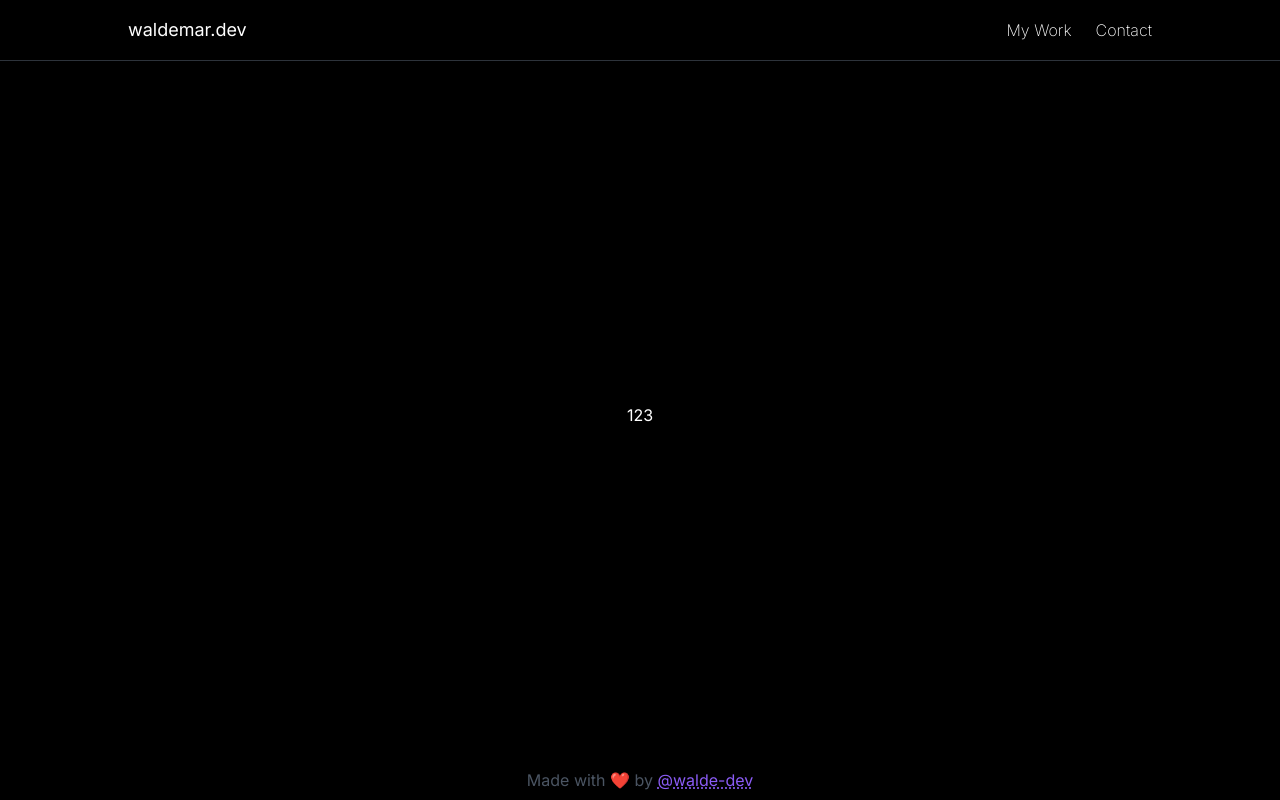
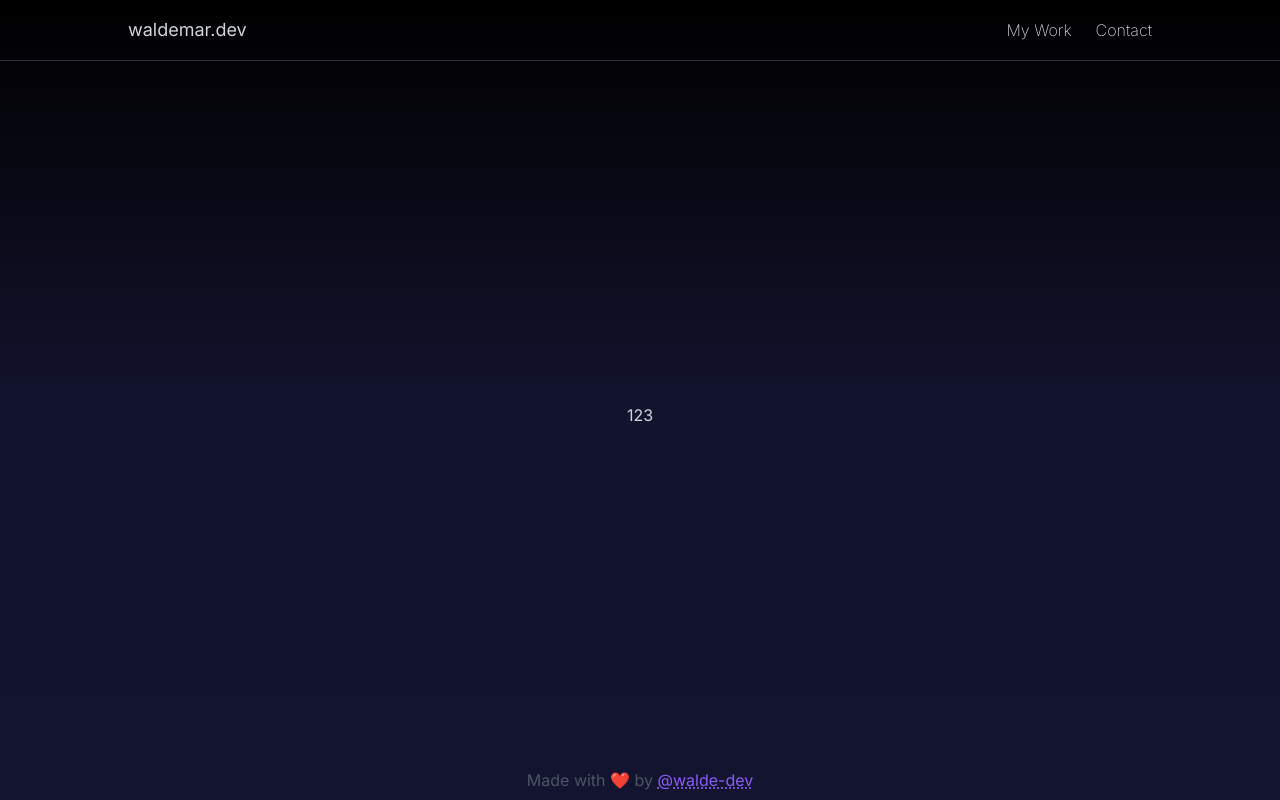
Before and after one commit to walde-dev/walde-portfolio, a Next.js app: page / in a window 1280 px wide. Built offline with nearby package versions, Linux system fonts and the light colour scheme.

Commit message:
finish up header, add background gradient

```diff
--- a/src/components/Header.tsx
+++ b/src/components/Header.tsx
@@ -2,10 +2,14 @@ export default function Header() {
   return (
     <header className="flex w-full justify-center border-b-[0.5px] border-gray-600 border-opacity-60 pt-2 pb-4">
       <div className="flex w-full max-w-5xl flex-row items-center justify-between">
-        <h1 className="text-lg  ">waldemar.dev</h1>
-        <div className="flex flex-row gap-6 font-extralight">
-          <span className="">My Work</span>
-          <span>Contact</span>
+        <h1 className="text-lg">waldemar.dev</h1>
+        <div className="flex flex-row gap-6 font-extralight ">
+          <a className="underline-gradient hover:text-white" href="work">
+            My Work
+          </a>
+          <a className="underline-gradient hover:text-white" href="contact">
+            Contact
+          </a>
         </div>
       </div>
     </header>
--- a/src/components/Layout/Layout.tsx
+++ b/src/components/Layout/Layout.tsx
@@ -4,7 +4,7 @@ import Header from "../Header";
 
 export default function Layout({ children }: { children: React.ReactNode }) {
   return (
-    <div className="flex min-h-screen flex-col items-center bg-black py-2 text-white ">
+    <div className="flex min-h-screen flex-col items-center bg-gradient-to-b from-black via-[#12132D] to-[#131530] py-2 text-gray-300 ">
       <Head>
         <title>waldemar.dev</title>
         <link rel="icon" href="/favicon.ico" />
--- a/src/styles/globals.css
+++ b/src/styles/globals.css
@@ -11,3 +11,22 @@
     @apply bg-gradient-to-r from-[#b92b27] to-[#1565C0];
   }
 }
+
+a {
+  background: linear-gradient(
+      83.2deg,
+      rgba(150, 93, 233, 1) 10.8%,
+      rgba(99, 88, 238, 1) 94.3%
+    )
+    no-repeat right bottom / 0 var(--bg-h);
+  transition: background-size 350ms, color 350ms;
+  --bg-h: 100%;
+}
+a:where(:hover, :focus-visible) {
+  background-size: 100% var(--bg-h);
+  background-position-x: left;
+}
+
+.underline-gradient {
+  --bg-h: 2px;
+}
```
